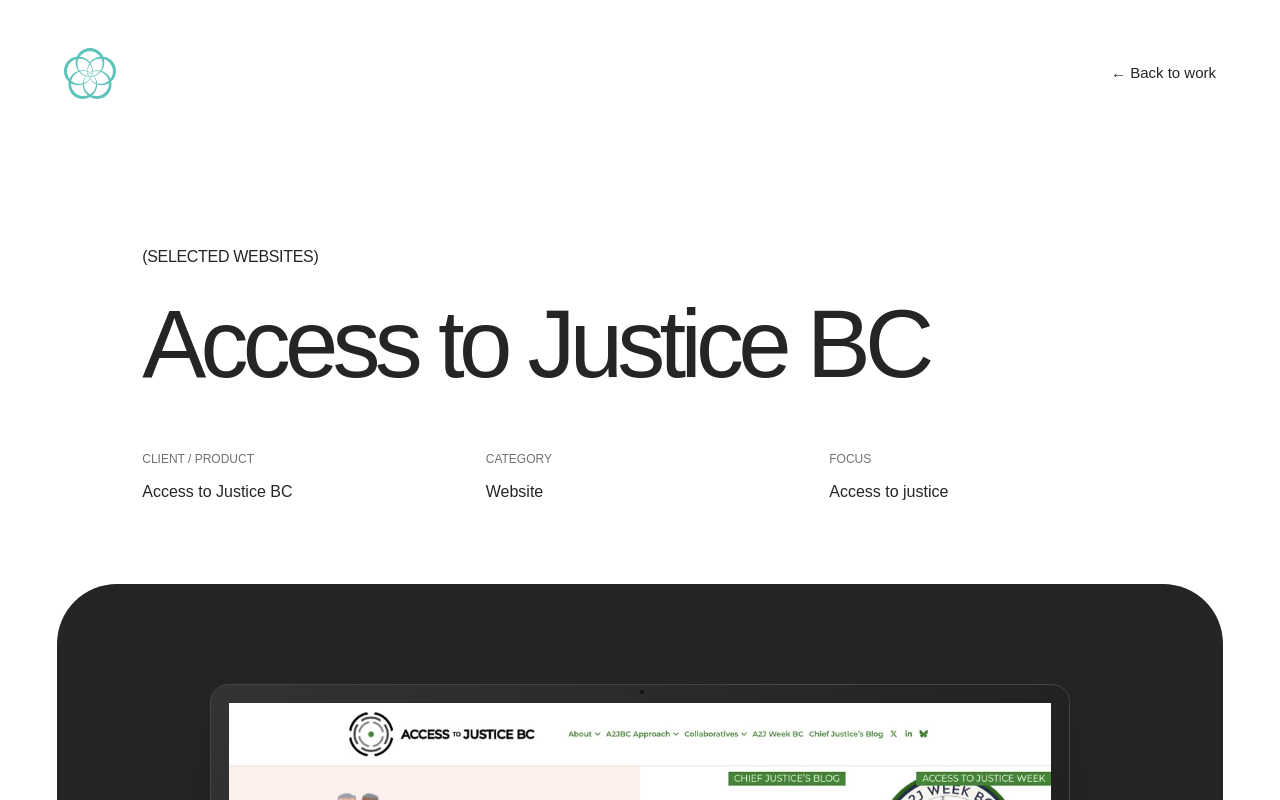
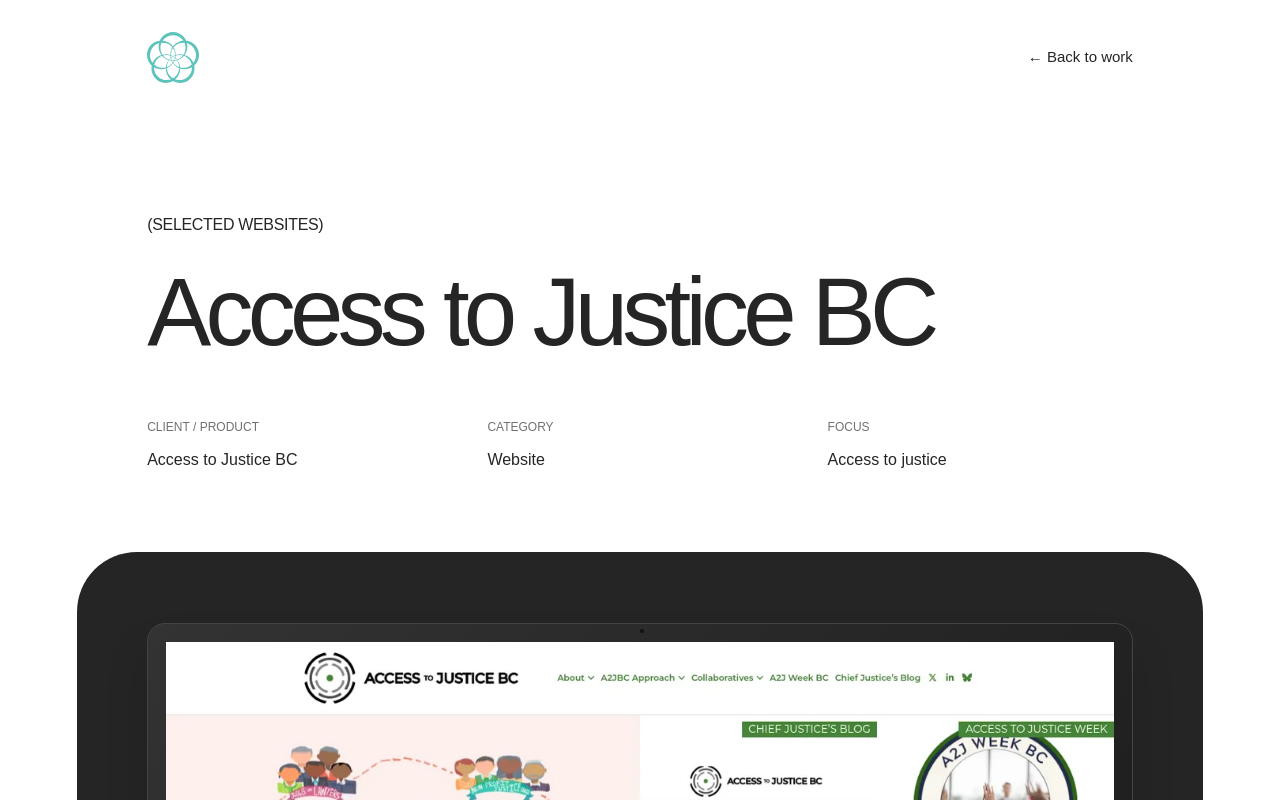
Before and after one commit to The-Trickfilm/trickfilm-site, a Next.js app: page /work/access-to-justice-bc in a window 1280 px wide. Shown: the top 800 px of the page. Built offline with nearby package versions, Linux system fonts and the light colour scheme; a web font is replaced by a local one.

Commit message:
Align page frames on a shared grid and contain the contact form

```diff
--- a/src/app/globals.css
+++ b/src/app/globals.css
@@ -1663,3 +1663,421 @@ fieldset:disabled .contact-submit {
     opacity: 1;
   }
 }
+
+/* Shared page grid: a contained frame, a padded inner grid, and consistent columns. */
+:root {
+  --gutter: clamp(32px, 6vw, 128px);
+  --card-pad: clamp(40px, 5.5vw, 100px);
+  --frame-width: min(1280px, calc(100vw - var(--gutter) * 2));
+  --inner-width: min(1080px, calc(var(--frame-width) - var(--card-pad) * 2));
+  --content: calc((100vw - var(--inner-width)) / 2);
+  --frame-inset: calc((var(--frame-width) - var(--inner-width)) / 2);
+  --section-pad: clamp(48px, 6.4svh, 80px);
+  --grid-gap: 48px;
+}
+.hero-layout {
+  display: grid;
+  grid-template-columns: minmax(0, 5fr) minmax(0, 7fr);
+  gap: var(--grid-gap);
+  width: 100%;
+  max-width: none;
+  padding: 160px var(--content) 48px;
+  margin: 0;
+}
+.hero-navigation {
+  min-width: 0;
+}
+.hero-navigation a {
+  font-size: clamp(56px, 5.5vw, 80px);
+}
+.hero-introduction {
+  width: 100%;
+  max-width: 420px;
+  margin-top: 40px;
+}
+.hero-introduction > p {
+  line-height: 1.12;
+}
+.hero-wordmark {
+  width: var(--inner-width);
+  margin-bottom: var(--section-pad);
+}
+.home-mark {
+  left: calc(var(--content) - 12px);
+  width: 76px;
+  height: 76px;
+  border-radius: 22px;
+}
+.home-mark img {
+  width: 52px;
+  height: 51px;
+}
+.topbar {
+  inset: 64px var(--content) auto;
+}
+.section-content {
+  min-height: 100svh;
+  display: flex;
+  flex-direction: column;
+  justify-content: center;
+  padding: var(--section-pad) var(--content);
+}
+.section-introduction {
+  grid-template-columns: minmax(0, 5fr) minmax(0, 7fr);
+  gap: var(--grid-gap);
+  margin-bottom: 64px;
+}
+.section-introduction h2 {
+  font-size: clamp(40px, 3.8vw, 56px);
+}
+.section-introduction > div > p {
+  max-width: 100%;
+}
+.project-stack {
+  display: block;
+  padding-block: var(--section-pad);
+}
+.project-panel {
+  width: var(--frame-width);
+  margin-inline: auto;
+  padding: var(--frame-inset);
+  grid-template-columns: minmax(0, 5fr) minmax(0, 7fr);
+  gap: var(--grid-gap);
+}
+.project-stack .project-panel {
+  height: calc(100svh - var(--section-pad) * 2);
+  min-height: 540px;
+  max-height: none;
+  aspect-ratio: auto;
+  top: var(--section-pad);
+  margin-bottom: calc(var(--section-pad) * 2);
+}
+.project-stack .project-panel:last-child {
+  margin-bottom: 0;
+}
+.project-info,
+.project-visual {
+  padding: 0;
+  min-width: 0;
+}
+.project-info h3 {
+  font-size: clamp(36px, 3.6vw, 56px);
+  max-width: 100%;
+}
+.project-facts {
+  max-width: 100%;
+}
+.project-facts dd {
+  max-width: 220px;
+}
+.application-section {
+  min-height: 100svh;
+  padding-block: var(--section-pad);
+  display: flex;
+  flex-direction: column;
+  justify-content: center;
+  gap: 32px;
+}
+.application-section > .section-content {
+  min-height: 0;
+  padding-block: 0;
+  margin-bottom: 0;
+}
+.application-section .project-panel {
+  height: auto;
+  min-height: 520px;
+  aspect-ratio: 2.1;
+}
+.services {
+  padding-block: 0;
+}
+.services-story {
+  grid-template-columns: minmax(0, 5fr) minmax(0, 7fr);
+  gap: var(--grid-gap);
+}
+.service-row > div {
+  max-width: 100%;
+}
+.service-row h3 {
+  font-size: clamp(30px, 2.8vw, 40px);
+}
+.about .section-introduction {
+  margin-bottom: 0;
+}
+.about .about-copy {
+  font-size: 28px;
+  line-height: 1.18;
+}
+.contact-panel {
+  width: var(--frame-width);
+  margin-inline: auto;
+  min-height: 100svh;
+  padding: var(--section-pad) var(--frame-inset);
+  border-radius: var(--radius);
+  display: flex;
+  flex-direction: column;
+  justify-content: center;
+  gap: 24px;
+}
+.contact-layout {
+  grid-template-columns: minmax(0, 5fr) minmax(0, 7fr);
+  gap: var(--grid-gap);
+}
+.contact-introduction h2 {
+  font-size: 56px;
+  line-height: 1.02;
+  margin-top: 32px;
+}
+.contact-direct {
+  margin-top: 24px;
+  font-size: 18px;
+}
+.contact-form {
+  width: 100%;
+  max-width: 480px;
+}
+.contact-fields {
+  gap: 24px 20px;
+}
+.contact-fields input,
+.contact-fields textarea {
+  padding-block: 12px;
+  font-size: 18px;
+}
+.contact-fields textarea {
+  height: 112px;
+  min-height: 112px;
+}
+.contact-submit {
+  padding: 14px 24px;
+  min-height: 52px;
+  margin-top: 24px;
+  font-size: 16px;
+}
+.contact-status {
+  min-height: 32px;
+  padding-top: 12px;
+  font-size: 14px;
+}
+.contact-bottom {
+  padding-top: 24px;
+}
+.home-footer {
+  width: var(--frame-width);
+  margin: 24px auto 48px;
+  padding: 40px var(--frame-inset) 32px;
+  border-radius: var(--radius);
+}
+.home-footer .footer-links {
+  margin: 0 0 48px;
+  max-width: none;
+}
+.home-footer .footer-wordmark {
+  padding-bottom: 0;
+}
+.home-footer .footer-bottom {
+  margin-top: 24px;
+}
+@media (max-width: 1100px) {
+  :root {
+    --grid-gap: 36px;
+  }
+  .hero-layout {
+    padding-top: 150px;
+  }
+  .hero-navigation a {
+    font-size: 60px;
+  }
+  .contact-introduction h2 {
+    font-size: 48px;
+  }
+}
+@media (max-width: 900px) {
+  .hero-layout {
+    display: flex;
+    flex-direction: column;
+    gap: 40px;
+    padding-top: 160px;
+  }
+  .hero-introduction {
+    margin-top: 0;
+    max-width: 460px;
+  }
+  .project-panel {
+    display: flex;
+    flex-direction: column;
+    align-items: stretch;
+    gap: 32px;
+  }
+  .project-stack .project-panel {
+    height: auto;
+    min-height: 0;
+  }
+  .application-section .project-panel {
+    min-height: 0;
+    aspect-ratio: auto;
+  }
+  .services-story {
+    display: block;
+  }
+  .section-introduction,
+  .contact-layout {
+    grid-template-columns: minmax(0, 1fr);
+    gap: 32px;
+  }
+  .contact-form {
+    max-width: 100%;
+  }
+  .contact-introduction h2 {
+    margin-top: 24px;
+  }
+  .home-mark {
+    top: 28px;
+  }
+  .topbar {
+    inset: 48px var(--content) auto;
+  }
+}
+@media (max-width: 700px) {
+  :root {
+    --gutter: 24px;
+    --card-pad: 28px;
+    --content: 24px;
+    --frame-inset: 28px;
+    --inner-width: calc(100vw - 48px);
+    --radius: 28px;
+    --grid-gap: 28px;
+  }
+  .hero-layout {
+    padding-top: 150px;
+    gap: 40px;
+    padding-bottom: 40px;
+  }
+  .hero-navigation a {
+    font-size: 48px;
+  }
+  .hero-introduction > p {
+    font-size: 20px;
+  }
+  .hero-wordmark {
+    margin-bottom: 32px;
+  }
+  .home-mark {
+    left: 12px;
+    top: 12px;
+    width: 64px;
+    height: 64px;
+    border-radius: 20px;
+  }
+  .home-mark img {
+    width: 42px;
+    height: 41px;
+  }
+  .topbar {
+    inset: 30px 24px auto;
+  }
+  .section-introduction {
+    margin-bottom: 40px;
+  }
+  .section-introduction h2 {
+    font-size: 40px;
+  }
+  .project-stack {
+    padding-block: 24px;
+  }
+  .project-stack .project-panel {
+    margin-bottom: 32px;
+  }
+  .project-info h3 {
+    font-size: 36px;
+  }
+  .project-visual {
+    padding-inline: 6px;
+  }
+  .project-facts {
+    font-size: 13px;
+  }
+  .project-facts > div {
+    gap: 16px;
+  }
+  .project-facts dd {
+    max-width: 170px;
+  }
+  .services {
+    padding-block: 32px;
+  }
+  .about .about-copy {
+    font-size: 25px;
+  }
+  .contact-panel {
+    padding-block: 56px;
+  }
+  .contact-introduction h2 {
+    font-size: 44px;
+  }
+  .contact-fields {
+    gap: 22px;
+  }
+  .contact-direct {
+    font-size: 16px;
+    gap: 10px;
+  }
+  .contact-submit {
+    width: 100%;
+  }
+  .contact-bottom {
+    flex-direction: column;
+    gap: 16px;
+    font-size: 12px;
+  }
+  .home-footer {
+    margin-bottom: 24px;
+  }
+  .home-footer .footer-links {
+    margin-bottom: 32px;
+    font-size: 12px;
+  }
+  .footer-bottom {
+    font-size: 10px;
+    margin-inline: 0;
+  }
+}
+
+/* Case-study pages share the same horizontal grid as the homepage. */
+.topbar.case-topbar {
+  max-width: none;
+  padding: 32px var(--content);
+}
+.case-stage {
+  width: var(--frame-width);
+  margin-inline: auto;
+  padding: var(--frame-inset);
+}
+.case-description {
+  grid-template-columns: minmax(0, 5fr) minmax(0, 7fr);
+  gap: var(--grid-gap);
+}
+.case-next {
+  width: var(--frame-width);
+  margin-inline: auto;
+  padding: 48px var(--frame-inset);
+}
+@media (max-width: 900px) {
+  .case-description {
+    grid-template-columns: minmax(0, 1fr);
+  }
+}
+
+@media (max-width: 700px) {
+  .project-panel {
+    padding-top: 64px;
+  }
+  .contact-panel {
+    padding-top: 88px;
+    padding-bottom: 56px;
+  }
+  .services {
+    padding-top: 96px;
+    padding-bottom: 48px;
+  }
+}
--- a/src/components/services-scroll.tsx
+++ b/src/components/services-scroll.tsx
@@ -21,13 +21,18 @@ export function ServicesScroll({ services }: { services: Service[] }) {
       const element = root.current;
       if (!element) return;
       const rect = element.getBoundingClientRect();
+      const symbol = element.querySelector<HTMLElement>(".service-symbols");
+      const symbolBounds = symbol?.getBoundingClientRect();
+      const focusY = symbolBounds?.height
+        ? symbolBounds.top + symbolBounds.height / 2
+        : innerHeight / 2;
       let closest = 0,
         nearest = Infinity;
       rows.forEach((row, index) => {
         const bounds = row.getBoundingClientRect();
-        const distance = Math.abs(
-          bounds.top + bounds.height / 2 - innerHeight / 2,
-        );
+        const copy = row.querySelector<HTMLElement>(".service-copy")!;
+        const content = copy.getBoundingClientRect();
+        const distance = Math.abs(content.top + content.height / 2 - focusY);
         if (distance < nearest) {
           nearest = distance;
           closest = index;
@@ -45,7 +50,7 @@ export function ServicesScroll({ services }: { services: Service[] }) {
 
       const progress = Math.max(
         0,
-        Math.min(1, (innerHeight / 2 - rect.top) / rect.height),
+        Math.min(1, (focusY - rect.top) / rect.height),
       );
       element.style.setProperty(
         "--service-turn",
```
Also changed, not shown: 10 other files (tests, documents, lock files or other folders).
